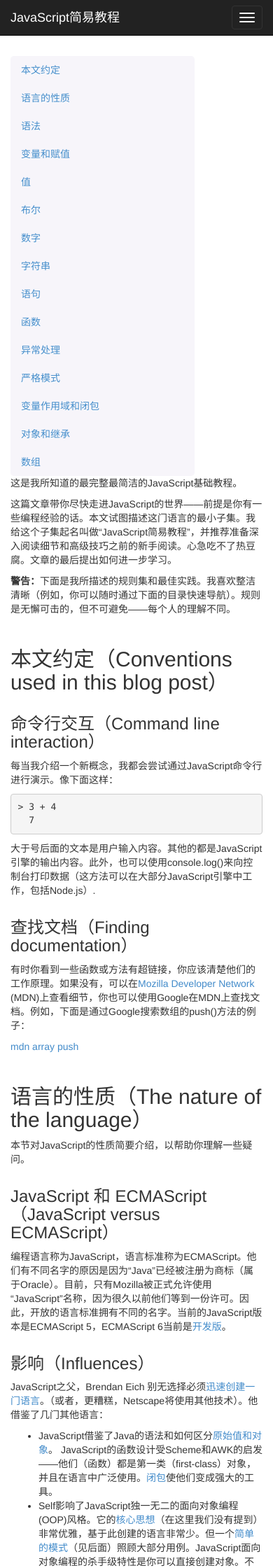
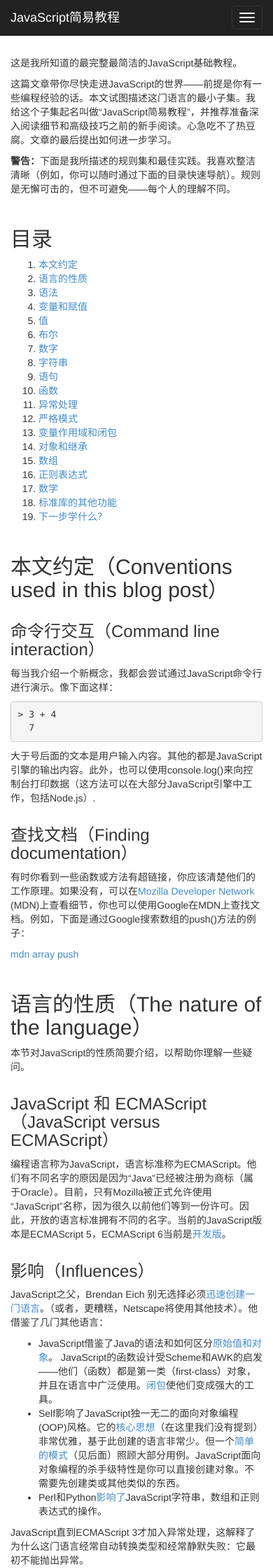
Before and after one commit to yanhaijing/basejs, a Jekyll site: the page built from index.md, in a window 390 px wide. Shown: the top 2240 px of the page at 70% size. Built offline with Jekyll 4.4.1, drawn with Linux system fonts in a browser that asks for light colours; nearby versions of some CDN libraries; comment, search, counter and statistics services are not loaded.

Commit message:
update
1.优化兼容性，兼容多种终端

```diff
--- a/_layouts/default.html
+++ b/_layouts/default.html
@@ -62,7 +62,7 @@
 		</header>
 		<div class="container doc-container">
 			<div class="row">
-				<div class="col-md-3">
+				<div class="col-md-3 visible-md visible-lg">
 					<div class="doc-nav-wrap">
 						<ul class="nav doc-nav js-doc-nav">
 							<li class="active">
@@ -131,7 +131,7 @@
 						</ul>
 					</div><!-- .nav-wrap -->
 				</div><!-- .col-md-3 -->
-				<div  class="col-md-9 cont" role="main">
+				<div  class="col-md-9 col-sm-12 cont" role="main">
 					{{ content }}
 					{% include alipay %}
 					{% include duoshuo %}
--- a/css/style.css
+++ b/css/style.css
@@ -5,9 +5,9 @@
 
 }
 .doc-nav {
-	width: 263px;
+	width: 230px;
 	overflow-y: scroll;
-	height: 600px;
+	height: 540px;
 	text-shadow: 0 1px 0 #fff;
 	background-color: #f7f5fa;
 	border-radius: 5px;
--- a/index.md
+++ b/index.md
@@ -8,6 +8,28 @@ title: JavaScript简易教程
 这篇文章带你尽快走进JavaScript的世界——前提是你有一些编程经验的话。本文试图描述这门语言的最小子集。我给这个子集起名叫做“JavaScript简易教程”，并推荐准备深入阅读细节和高级技巧之前的新手阅读。心急吃不了热豆腐。文章的最后提出如何进一步学习。
 
 **警告：**下面是我所描述的规则集和最佳实践。我喜欢整洁清晰（例如，你可以随时通过下面的目录快速导航）。规则是无懈可击的，但不可避免——每个人的理解不同。
+
+##目录
+
+1.	[本文约定](#sect_conventions)
+2.	[语言的性质](#sect_nature)
+3.	[语法](#sect_syntax)
+4.	[变量和赋值](#sect_variables_assignment)
+5.	[值](#sect_values)
+6.	[布尔](#sect_booleans)
+7.	[数字](#sect_numbers)
+8.	[字符串](#sect_strings)
+9.	[语句](#sect_statements)
+10.	[函数](#sect_functions)
+11.	[异常处理](#sect_exceptions)
+12.	[严格模式](#sect_strict_mode)
+13.	[变量作用域和闭包](#sect_var_scope_closures)
+14.	[对象和继承](#sect_objects)
+15.	[数组](#sect_arrays)
+16.	[正则表达式](#sect_regexp)
+17.	[数学](#sect_math)
+18.	[标准库的其他功能](#sect_standard_library)
+19.	[下一步学什么？](#sect_learn_next)
 
 <h2 id="sect_conventions">本文约定（Conventions used in this blog post）</h2>
 
```
